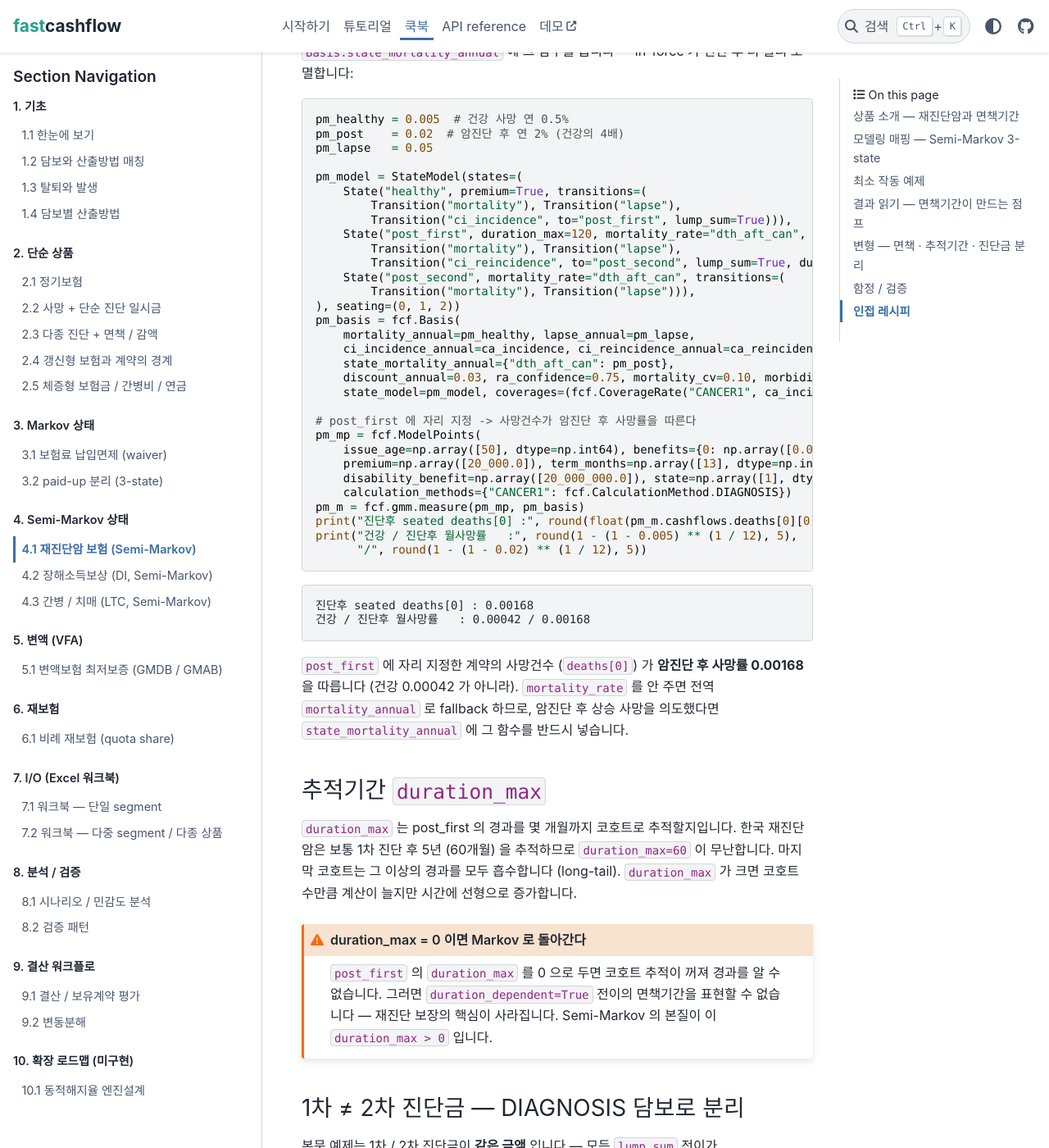
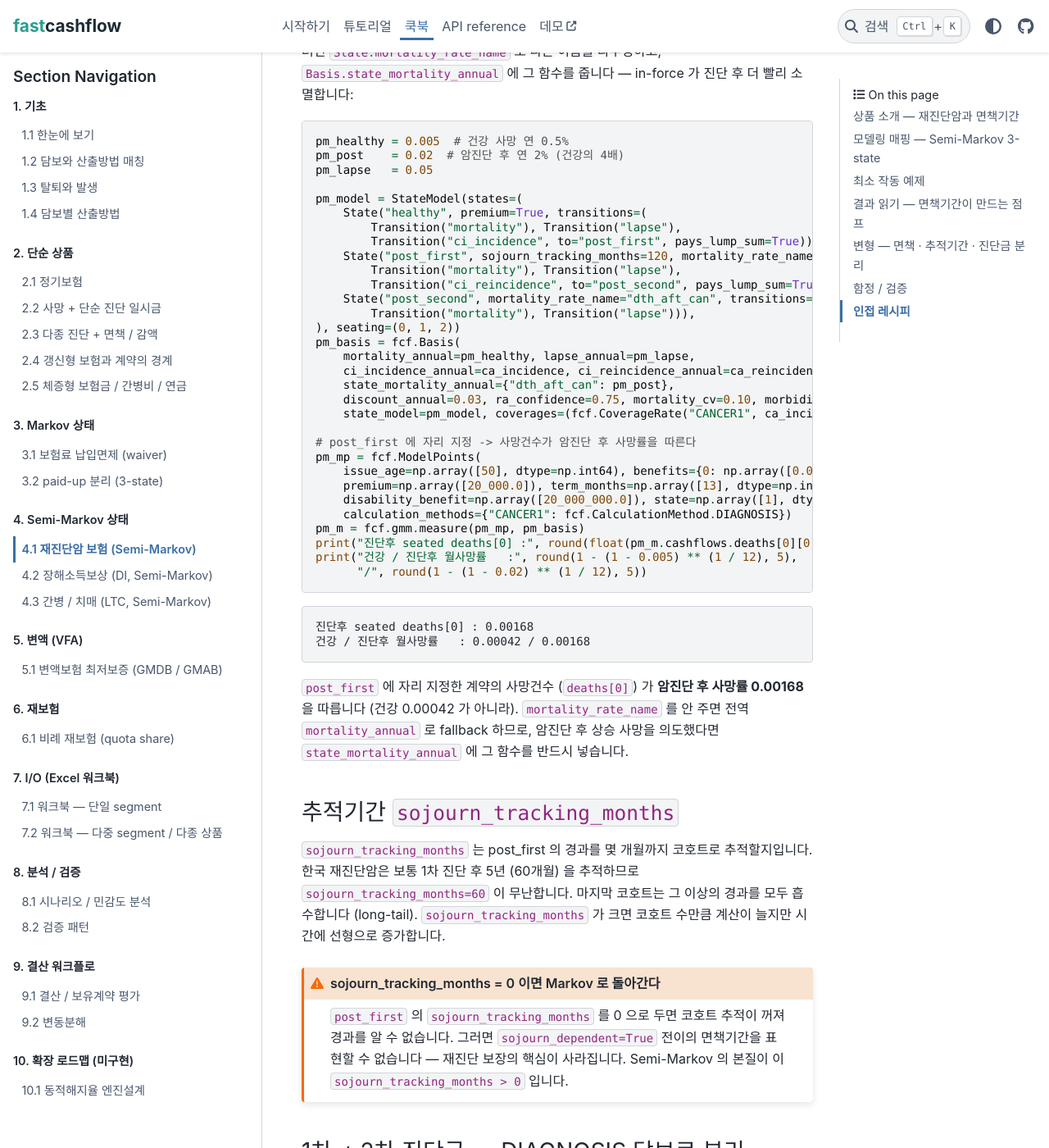
Before and after one commit to seokhoonj/fastcashflow, a Sphinx documentation site: the page built from docs/cookbook/semi-markov/reincidence.md, in a window 1280 px wide and 1400 px high, scrolled down 6352 px. Shown: the whole window at 82% size. Built offline with Sphinx 7.4.7 and the PyData theme 0.15.4, drawn with Linux system fonts in a browser that asks for light colours; some of the changed text lies outside the part shown.

Commit message:
refactor: rename semi-Markov fields to sojourn vocabulary (phase 1)
Disambiguate the overloaded 'duration' (policy-duration vs state-sojourn) and
make the state-timing names read consistently, before 0.1.0 locks them:

- Transition.lump_sum -> pays_lump_sum, duration_dependent -> sojourn_dependent
- State.duration_max -> sojourn_tracking_months (state-sojourn cohort tracking,
  not policy duration), benefit_max_months -> periodic_benefit_term_months,
  mortality_rate -> mortality_rate_name (the value is an assumption key string)

Pure rename, behaviour unchanged (death_benefit_factor kept -- 'factor' is the
house vocabulary: A/E factor, premium_factor, annuity_factor, escalation factor).
exit_after_months and the State.premium/benefit booleans are handled separately.

````diff
--- a/docs/cookbook/semi-markov/reincidence.md
+++ b/docs/cookbook/semi-markov/reincidence.md
@@ -8,11 +8,11 @@
   몇 개월이냐" 가 보험금을 가른다
 - 등록된 모델이 없어 `State` / `Transition` / `StateModel` 로 **상태 모델을
   직접 조립** — 쿡북에서 처음
-- `State.duration_max` (코호트 추적) 와 `Transition.duration_dependent`
+- `State.sojourn_tracking_months` (코호트 추적) 와 `Transition.sojourn_dependent`
   (경과 의존 전이) 의 연결
 - **재진단 면책기간** 을 `ci_reincidence_annual` 의 네 번째 인자 (state
   duration) 로 표현하는 자리
-- 1차 / 2차 진단금이 `lump_sum` 전이로 들어가는 자리와, `disability_benefit`
+- 1차 / 2차 진단금이 `pays_lump_sum` 전이로 들어가는 자리와, `disability_benefit`
   한 금액을 공유하는 제약
 ```
 
@@ -45,7 +45,7 @@
 
 같은 시점에 같은 상태로 들어온 무리를 하나의 **코호트** 로 봅니다. post_first
 (1차 진단 후) 상태를 "들어온 지 0개월 / 1개월 / 2개월 ..." 코호트로 쪼개
-추적하면, 각 코호트가 면책기간을 넘겼는지 따로 알 수 있습니다. `duration_max`
+추적하면, 각 코호트가 면책기간을 넘겼는지 따로 알 수 있습니다. `sojourn_tracking_months`
 가 추적할 코호트 수 (개월) 입니다.
 ```
 
@@ -62,13 +62,13 @@
   - 무엇
 * - `State("healthy", premium=True, ...)`
   - 정상 (1차 진단 전). 보험료 납입, 사망 / 1차 진단 / 해지에 노출
-* - `State("post_first", duration_max=12, ...)`
-  - 1차 진단 후. `duration_max > 0` 이 **코호트 추적을 켠다** (Semi-Markov)
+* - `State("post_first", sojourn_tracking_months=12, ...)`
+  - 1차 진단 후. `sojourn_tracking_months > 0` 이 **코호트 추적을 켠다** (Semi-Markov)
 * - `State("post_second", ...)`
   - 2차 진단 후. 추가 추적 없이 사망까지
-* - `Transition("ci_incidence", to="post_first", lump_sum=True)`
+* - `Transition("ci_incidence", to="post_first", pays_lump_sum=True)`
   - 1차 진단 — healthy → post_first, 진단금 지급
-* - `Transition("ci_reincidence", to="post_second", lump_sum=True, duration_dependent=True)`
+* - `Transition("ci_reincidence", to="post_second", pays_lump_sum=True, sojourn_dependent=True)`
   - 2차 진단 — post_first → post_second, **경과 의존** (면책기간이 여기)
 * - `Basis.ci_incidence_annual`
   - 1차 진단율. 시그니처 `(sex, issue_age, duration)` — 기존 rate 와 동일
@@ -76,7 +76,7 @@
   - 2차 진단율. 시그니처 `(sex, issue_age, duration, state_duration)` — **네
     번째 인자 `state_duration`** 가 post_first 진입 후 경과개월
 * - `ModelPoints.disability_benefit`
-  - `lump_sum` 전이가 지급하는 금액. **모든 lump_sum 전이가 공유** (아래 함정)
+  - `pays_lump_sum` 전이가 지급하는 금액. **모든 pays_lump_sum 전이가 공유** (아래 함정)
 ```
 
 세 상태와 전이를 그림으로:
@@ -136,13 +136,13 @@ reincid_fn   = lambda s, a, d, sd: np.where(sd < 2, 0.0, 1 - (1 - 0.20) ** 12)
 model = StateModel(states=(
     State("healthy", premium=True, transitions=(
         Transition("mortality"),                                       # in-force 감쇠
-        Transition("ci_incidence", to="post_first", lump_sum=True),    # 1차 진단금
+        Transition("ci_incidence", to="post_first", pays_lump_sum=True),    # 1차 진단금
         Transition("lapse"),
     )),
-    State("post_first", duration_max=12, transitions=(                 # 경과 추적 (코호트)
+    State("post_first", sojourn_tracking_months=12, transitions=(                 # 경과 추적 (코호트)
         Transition("mortality"),
         Transition("ci_reincidence", to="post_second",
-                   lump_sum=True, duration_dependent=True),  # 2차 진단금 (면책 의존)
+                   pays_lump_sum=True, sojourn_dependent=True),  # 2차 진단금 (면책 의존)
     )),
     State("post_second", transitions=(
         Transition("mortality"),
@@ -291,7 +291,7 @@ print("재발배수 sd6/24/48/72:", [float(np.select([np.array([x]) < 12, np.arr
 재진단까지 생존자가 줄어 재진단금 부채 감소) 이자, 진단 후 월정액 같은 다른
 보장을 평가하는 사망률 가정입니다 (암을 死因으로 하는 **암사망 보험금** 과도
 별개). 진단 상태 (`post_first` / `post_second`) 가 **자기 사망률** 을 갖게 하려면
-`State.mortality_rate` 로 다른 이름을 라우팅하고, `Basis.state_mortality_annual`
+`State.mortality_rate_name` 로 다른 이름을 라우팅하고, `Basis.state_mortality_annual`
 에 그 함수를 줍니다 — in-force 가 진단 후 더 빨리 소멸합니다:
 
 ```python
@@ -302,11 +302,11 @@ pm_lapse   = 0.05
 pm_model = StateModel(states=(
     State("healthy", premium=True, transitions=(
         Transition("mortality"), Transition("lapse"),
-        Transition("ci_incidence", to="post_first", lump_sum=True))),
-    State("post_first", duration_max=120, mortality_rate="dth_aft_can", transitions=(
+        Transition("ci_incidence", to="post_first", pays_lump_sum=True))),
+    State("post_first", sojourn_tracking_months=120, mortality_rate_name="dth_aft_can", transitions=(
         Transition("mortality"), Transition("lapse"),
-        Transition("ci_reincidence", to="post_second", lump_sum=True, duration_dependent=True))),
-    State("post_second", mortality_rate="dth_aft_can", transitions=(
+        Transition("ci_reincidence", to="post_second", pays_lump_sum=True, sojourn_dependent=True))),
+    State("post_second", mortality_rate_name="dth_aft_can", transitions=(
         Transition("mortality"), Transition("lapse"))),
 ), seating=(0, 1, 2))
 pm_basis = fcf.Basis(
@@ -334,29 +334,29 @@ print("건강 / 진단후 월사망률   :", round(1 - (1 - 0.005) ** (1 / 12),
 ```
 
 `post_first` 에 자리 지정한 계약의 사망건수 (`deaths[0]`) 가 **암진단 후 사망률
-0.00168** 을 따릅니다 (건강 0.00042 가 아니라). `mortality_rate` 를 안 주면
+0.00168** 을 따릅니다 (건강 0.00042 가 아니라). `mortality_rate_name` 를 안 주면
 전역 `mortality_annual` 로 fallback 하므로, 암진단 후 상승 사망을 의도했다면
 `state_mortality_annual` 에 그 함수를 반드시 넣습니다.
 
-### 추적기간 `duration_max`
+### 추적기간 `sojourn_tracking_months`
 
-`duration_max` 는 post_first 의 경과를 몇 개월까지 코호트로 추적할지입니다.
-한국 재진단암은 보통 1차 진단 후 5년 (60개월) 을 추적하므로 `duration_max=60`
+`sojourn_tracking_months` 는 post_first 의 경과를 몇 개월까지 코호트로 추적할지입니다.
+한국 재진단암은 보통 1차 진단 후 5년 (60개월) 을 추적하므로 `sojourn_tracking_months=60`
 이 무난합니다. 마지막 코호트는 그 이상의 경과를 모두 흡수합니다 (long-tail).
-`duration_max` 가 크면 코호트 수만큼 계산이 늘지만 시간에 선형으로 증가합니다.
+`sojourn_tracking_months` 가 크면 코호트 수만큼 계산이 늘지만 시간에 선형으로 증가합니다.
 
-```{admonition} duration_max = 0 이면 Markov 로 돌아간다
+```{admonition} sojourn_tracking_months = 0 이면 Markov 로 돌아간다
 :class: warning
 
-`post_first` 의 `duration_max` 를 0 으로 두면 코호트 추적이 꺼져 경과를 알 수
-없습니다. 그러면 `duration_dependent=True` 전이의 면책기간을 표현할 수 없습니다 —
-재진단 보장의 핵심이 사라집니다. Semi-Markov 의 본질이 이 `duration_max > 0`
+`post_first` 의 `sojourn_tracking_months` 를 0 으로 두면 코호트 추적이 꺼져 경과를 알 수
+없습니다. 그러면 `sojourn_dependent=True` 전이의 면책기간을 표현할 수 없습니다 —
+재진단 보장의 핵심이 사라집니다. Semi-Markov 의 본질이 이 `sojourn_tracking_months > 0`
 입니다.
 ```
 
 ### 1차 ≠ 2차 진단금 — DIAGNOSIS 담보로 분리
 
-본문 예제는 1차 / 2차 진단금이 **같은 금액** 입니다 — 모든 `lump_sum` 전이가
+본문 예제는 1차 / 2차 진단금이 **같은 금액** 입니다 — 모든 `pays_lump_sum` 전이가
 `disability_benefit` 한 값을 공유하기 때문입니다 (아래 함정). 1차를 다른
 금액으로 주려면, 1차 진단금을 **DIAGNOSIS 담보** 로 분리하고 (고유 금액),
 2차만 transition lump 로 남깁니다:
@@ -366,7 +366,7 @@ coverages = (
     fcf.CoverageRate("DEATH",   death_rate),      # 사망
     fcf.CoverageRate("CANCER1", incidence_rate),  # 1차 진단금 (DIAGNOSIS, 고유 금액)
 )
-# ci_incidence 전이에서는 lump_sum 을 빼고 (Transition("ci_incidence", to="post_first")),
+# ci_incidence 전이에서는 pays_lump_sum 을 빼고 (Transition("ci_incidence", to="post_first")),
 # benefits 에 CANCER1 의 진단금을, calculation_methods 에 DIAGNOSIS 를 등록
 ```
 
@@ -416,15 +416,15 @@ print(f"seated BEL = {fcf.gmm.measure(mp_seat, asmp_no_excl, full=False).bel[0]:
 
 ### 함정 1 — `disability_benefit` 한 금액을 모든 lump 이 공유
 
-`lump_sum=True` 전이는 전부 `ModelPoints.disability_benefit` 한 값을 지급합니다.
+`pays_lump_sum=True` 전이는 전부 `ModelPoints.disability_benefit` 한 값을 지급합니다.
 1차 / 2차 진단금을 다르게 주려면 위 **변형** 처럼 1차를 DIAGNOSIS 담보로
 분리해야 합니다. 같은 금액이면 본문 예제처럼 둘 다 transition lump 로 두는
 것이 가장 단순합니다.
 
-### 함정 2 — `duration_dependent` 인데 rate 가 3-인자
+### 함정 2 — `sojourn_dependent` 인데 rate 가 3-인자
 
 `ci_reincidence_annual` 은 네 번째 인자 `state_duration` 을 받아야 합니다.
-`(s, a, d)` 3-인자로 쓰면 `duration_dependent=True` 전이가 경과를 넘겨줄 자리가
+`(s, a, d)` 3-인자로 쓰면 `sojourn_dependent=True` 전이가 경과를 넘겨줄 자리가
 없습니다. 면책 / 경과 의존을 쓰려면 `(s, a, d, sd)` 4-인자로 정의하세요.
 
 ### 함정 3 — 진단을 in-force 감쇠로 착각
````
Also changed, not shown: docs/cookbook/index.md (+2 -2 lines), docs/cookbook/semi-markov/disability-income.md (+10 -10 lines), docs/cookbook/semi-markov/long-term-care.md (+26 -26 lines), 14 other files.
